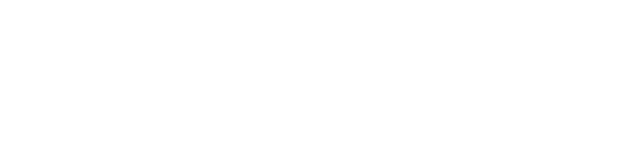
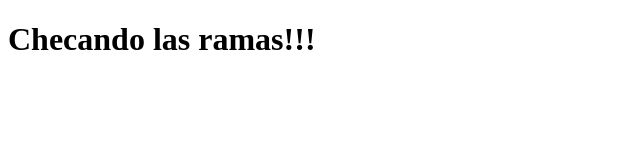
Before and after one commit to Kapytanpirynola/WEB, a plain HTML site: page index.html in a window 1280 px wide. Shown: the whole page, without its empty margins (0-640 px from the left). Drawn offline with Linux system fonts and the light colour scheme.

Commit message:
ramaAdrian

```diff
--- a/index.html
+++ b/index.html
@@ -6,6 +6,6 @@
     <title>Practica extra 1%</title>
 </head>
 <body>
-
+    <H1>Checando las ramas!!!</H1>
 </body>
 </html>
```
